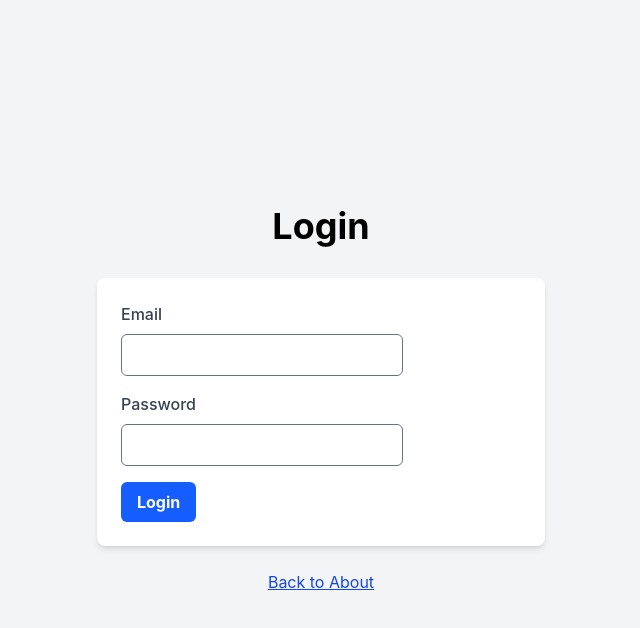
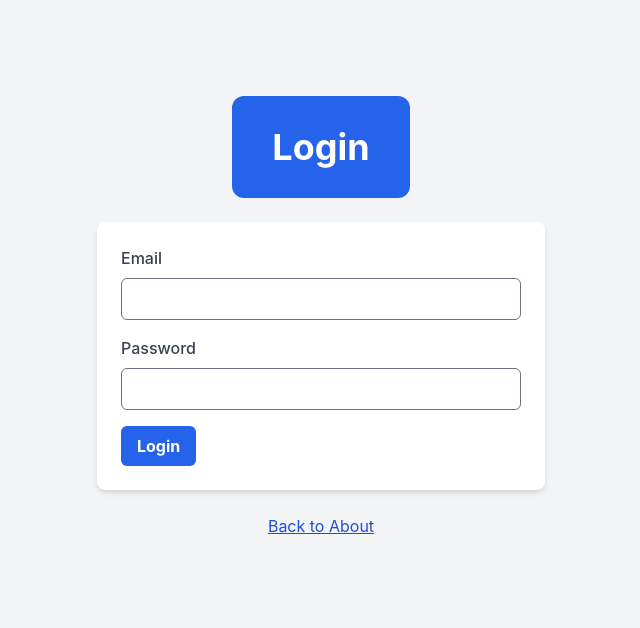
Before and after one commit to Oasis-NEU/f26-group-8, a React (Vite) app: page /login in a window 1280 px wide. Shown: the top 628 px of the page, without its empty margins (319-959 px from the left). Built offline with nearby package versions, Linux system fonts and the light colour scheme.

Commit message:
Converted to use of CSS Styles

```diff
--- a/src/index.css
+++ b/src/index.css
@@ -1 +1,116 @@
 @import 'tailwindcss';
+
+/* Colors used across the whole site. Change one here and it updates everywhere. */
+:root {
+  --primary: #2563eb;
+  --primary-dark: #1d4ed8;
+  --bg: #f3f4f6;
+  --surface: #ffffff;
+  --text: #111827;
+  --text-muted: #374151;
+  --border: #6b7280;
+  --error: #b91c1c;
+}
+
+body {
+  background-color: var(--bg);
+  color: var(--text);
+}
+
+@layer components {
+  /* Page layout: full-height column, everything centered left to right */
+  .page {
+    position: relative;
+    display: flex;
+    flex-direction: column;
+    align-items: center;
+    min-height: 100vh;
+    padding: 6rem 1.5rem 3rem;
+  }
+
+  /* Big blue rounded heading box at the top of each page */
+  .page-title {
+    background-color: var(--primary);
+    color: white;
+    font-size: 2.25rem;
+    font-weight: 700;
+    padding: 1.5rem 2.5rem;
+    border-radius: 0.75rem;
+    margin-bottom: 1.5rem;
+  }
+
+  .subtitle {
+    color: var(--text-muted);
+    font-size: 1.125rem;
+  }
+
+  /* Buttons */
+  .btn-primary {
+    display: inline-block;
+    background-color: var(--primary);
+    color: white;
+    font-weight: 700;
+    padding: 0.5rem 1rem;
+    border-radius: 0.375rem;
+    cursor: pointer;
+  }
+
+  .btn-primary:hover {
+    background-color: var(--primary-dark);
+  }
+
+  /* Pins an element to the top-right corner of the page */
+  .top-right {
+    position: absolute;
+    top: 1.5rem;
+    right: 1.5rem;
+  }
+
+  /* White box that holds a form */
+  .card {
+    width: 100%;
+    max-width: 28rem;
+    background-color: var(--surface);
+    border-radius: 0.5rem;
+    box-shadow: 0 4px 6px -1px rgb(0 0 0 / 0.1), 0 2px 4px -2px rgb(0 0 0 / 0.1);
+    padding: 1.5rem;
+  }
+
+  /* Form pieces */
+  .field {
+    margin-bottom: 1rem;
+  }
+
+  .label {
+    display: block;
+    color: var(--text-muted);
+    font-weight: 500;
+    margin-bottom: 0.5rem;
+  }
+
+  .input {
+    width: 100%;
+    border: 1px solid var(--border);
+    border-radius: 0.375rem;
+    padding: 0.5rem 1rem;
+  }
+
+  .error {
+    color: var(--error);
+    margin-bottom: 1rem;
+  }
+
+  .link {
+    margin-top: 1.5rem;
+    color: var(--primary-dark);
+    text-decoration: underline;
+  }
+
+  /* Keyboard focus outline (WCAG): shows where you are when pressing Tab */
+  .btn-primary:focus-visible,
+  .input:focus-visible,
+  .link:focus-visible {
+    outline: 2px solid var(--primary);
+    outline-offset: 2px;
+  }
+}
--- a/src/pages/About.jsx
+++ b/src/pages/About.jsx
@@ -28,15 +28,12 @@ function About() {
     const isLast = current === features.length - 1;
 
     return (
-        <div className="flex flex-col items-center justify-center min-h-screen bg-gray-100">
-            <Link
-                to="/login"
-                className="absolute top-6 right-6 rounded-md bg-blue-600 px-4 py-2 font-bold text-white hover:bg-blue-700"
-            >
+        <div className="page">
+            <Link to="/login" className="btn-primary top-right">
                 Log in
             </Link>
-            <h1 className="text-4xl font-bold mb-8">About Us</h1>
-            <p className="text-gray-700 mb-6">Welcome to our platform!</p>
+            <h1 className="page-title">About Us</h1>
+            <p className="subtitle">Welcome to our platform!</p>
         </div>
     )
 }
--- a/src/pages/Login.jsx
+++ b/src/pages/Login.jsx
@@ -19,40 +19,37 @@ function Login() {
         setError('The login worked! Redirecting to the dashboard...');
     }
     return(
-        <div className="flex flex-col items-center justify-center min-h-screen bg-gray-100">
-            <h1 className="text-4xl font-bold mb-8">Login</h1>
-            <form onSubmit={handleSubmit} className="w-full max-w-md bg-white rounded-lg shadow-md p-6">
-                <div className="mb-4">
-                    <label htmlFor="email" className="block text-gray-700 font-medium mb-2">Email</label>
+        <div className="page">
+            <h1 className="page-title">Login</h1>
+            <form onSubmit={handleSubmit} className="card">
+                <div className="field">
+                    <label htmlFor="email" className="label">Email</label>
                     <input
                         type="email"
                         id="email"
                         autoComplete="email"
                         value={email}
                         onChange={(e) => setEmail(e.target.value)}
-                        className="border border-gray-500 rounded-md py-2 px-4 focus:outline-none focus:ring-2 focus:ring-blue-500"
+                        className="input"
                     />
                 </div>
-                <div className="mb-4">
-                    <label htmlFor="password" className="block text-gray-700 font-medium mb-2">Password</label>
+                <div className="field">
+                    <label htmlFor="password" className="label">Password</label>
                     <input
                         type="password"
                         id="password"
                         autoComplete="current-password"
                         value={password}
                         onChange={(e) => setPassword(e.target.value)}
-                        className="border border-gray-500 rounded-md py-2 px-4 focus:outline-none focus:ring-2 focus:ring-blue-500"
+                        className="input"
                     />
                 </div>
-                {error && <p role="alert" className="text-red-700 mb-4">{error}</p>}
-                <button
-                    type="submit"
-                    className="bg-blue-600 hover:bg-blue-700 text-white font-bold py-2 px-4 rounded-md"
-                >
+                {error && <p role="alert" className="error">{error}</p>}
+                <button type="submit" className="btn-primary">
                     Login
                 </button>
             </form>
-            <Link to="/about" className="mt-6 text-blue-700 underline">
+            <Link to="/about" className="link">
                 Back to About
             </Link>
         </div>
```
